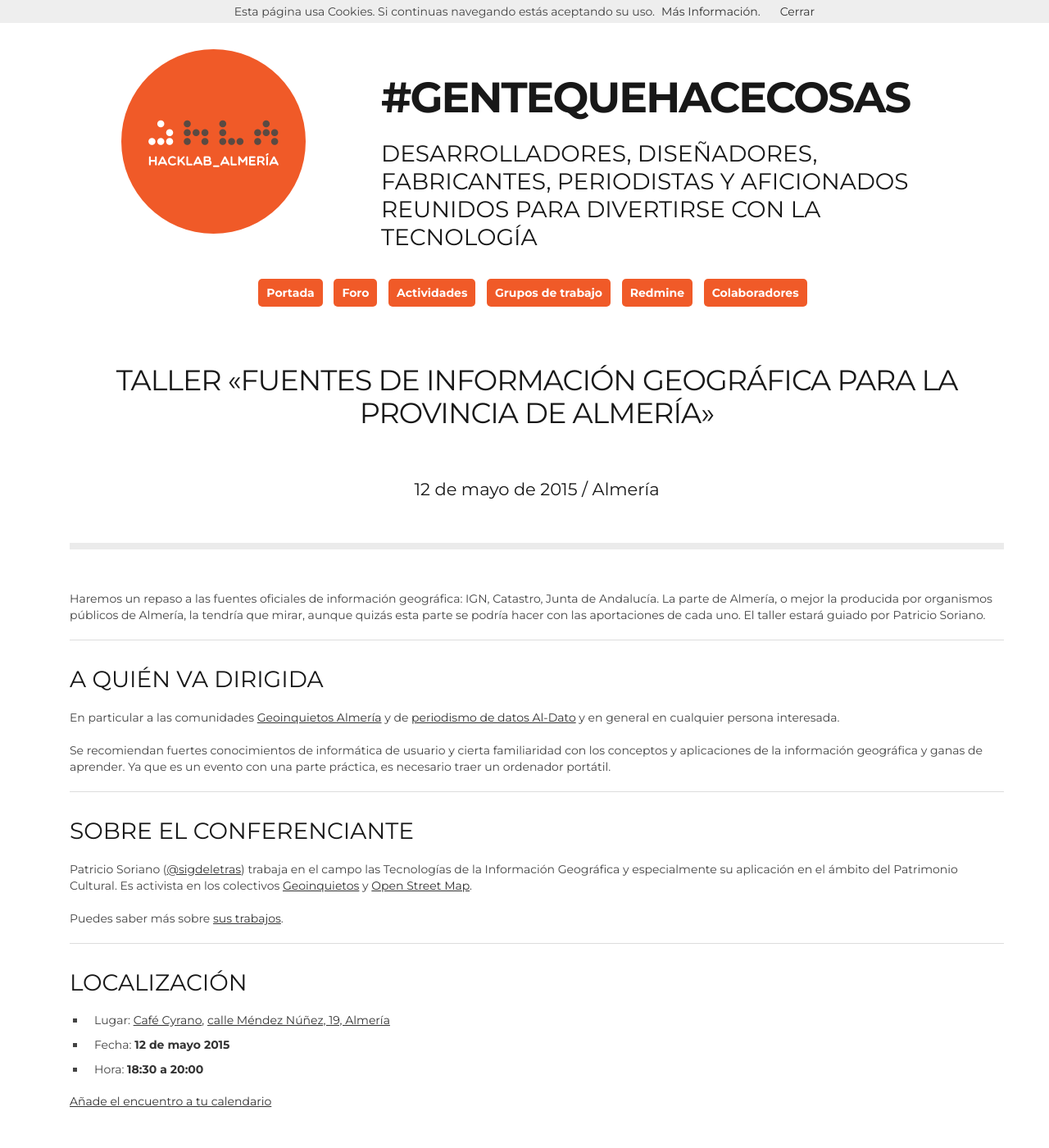
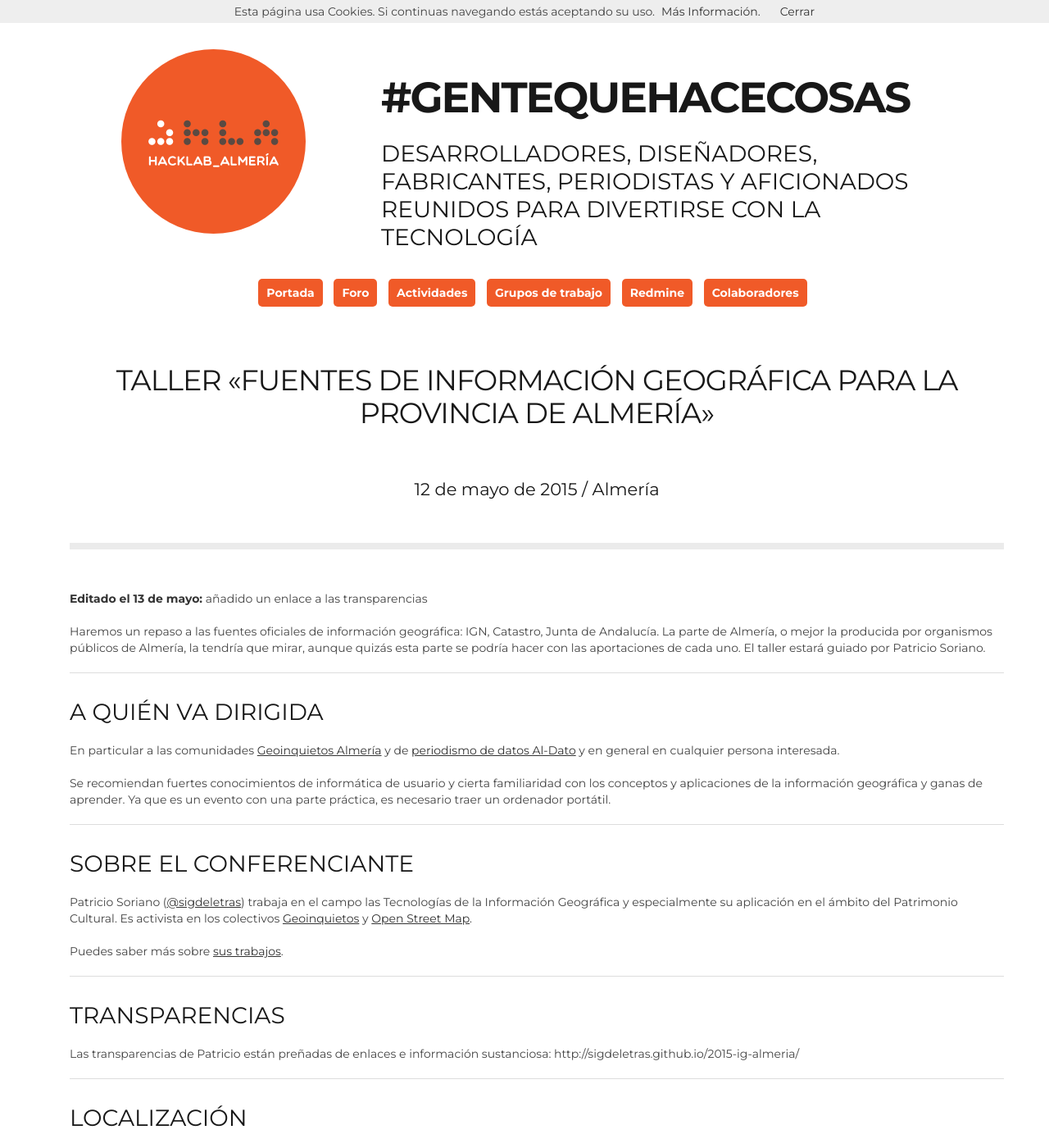
Before and after one commit to HackLab-Almeria/hacklab-almeria.github.io, a Jekyll site: the page built from _posts/2015-05-12-fuentes-datos-almeria.md, in a window 1280 px wide and 1400 px high. Shown: the whole window at 82% size. Built offline with Jekyll 4.4.1, drawn with Linux system fonts in a browser that asks for light colours; a script that is not in the unit is left out; comment, search, counter and statistics services are not loaded.

Commit message:
añadida URI a las transparencias

```diff
--- a/_posts/2015-05-12-fuentes-datos-almeria.md
+++ b/_posts/2015-05-12-fuentes-datos-almeria.md
@@ -4,6 +4,7 @@ title: Taller «fuentes de información geográfica para la provincia de Almerí
 subtitle: 12 de mayo de 2015 / Almería
 category: actividades
 ---
+**Editado el 13 de mayo:** añadido un enlace a las transparencias
 
 Haremos un repaso a las fuentes oficiales de información geográfica: IGN, Catastro, Junta de Andalucía. La parte de Almería, o mejor la producida por organismos públicos de Almería, la tendría que mirar, aunque quizás esta parte se podría hacer con las aportaciones de cada uno. El taller estará guiado por Patricio Soriano.
 
@@ -26,6 +27,13 @@ Puedes saber más sobre [sus trabajos](http://www.sigdeletras.com/sobre-mi).
 
 ---
 
+### Transparencias
+
+Las transparencias de Patricio están preñadas de enlaces e información sustanciosa: http://sigdeletras.github.io/2015-ig-almeria/
+
+
+---
+
 ### LOCALIZACIÓN
 
 * Lugar: [Café Cyrano](https://www.facebook.com/cafecyranoalmeria), [ calle Méndez Núñez, 19, Almería](http://www.openstreetmap.org/node/2509500157)
```
